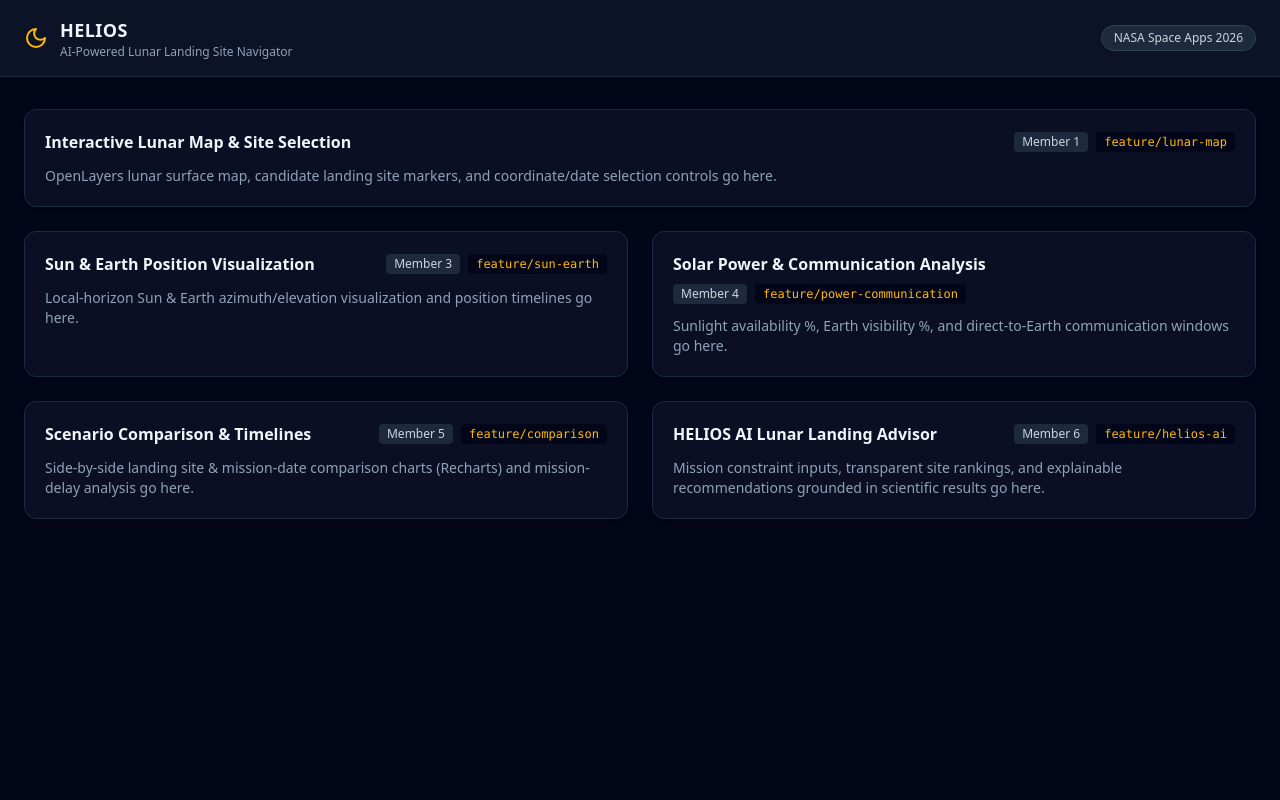
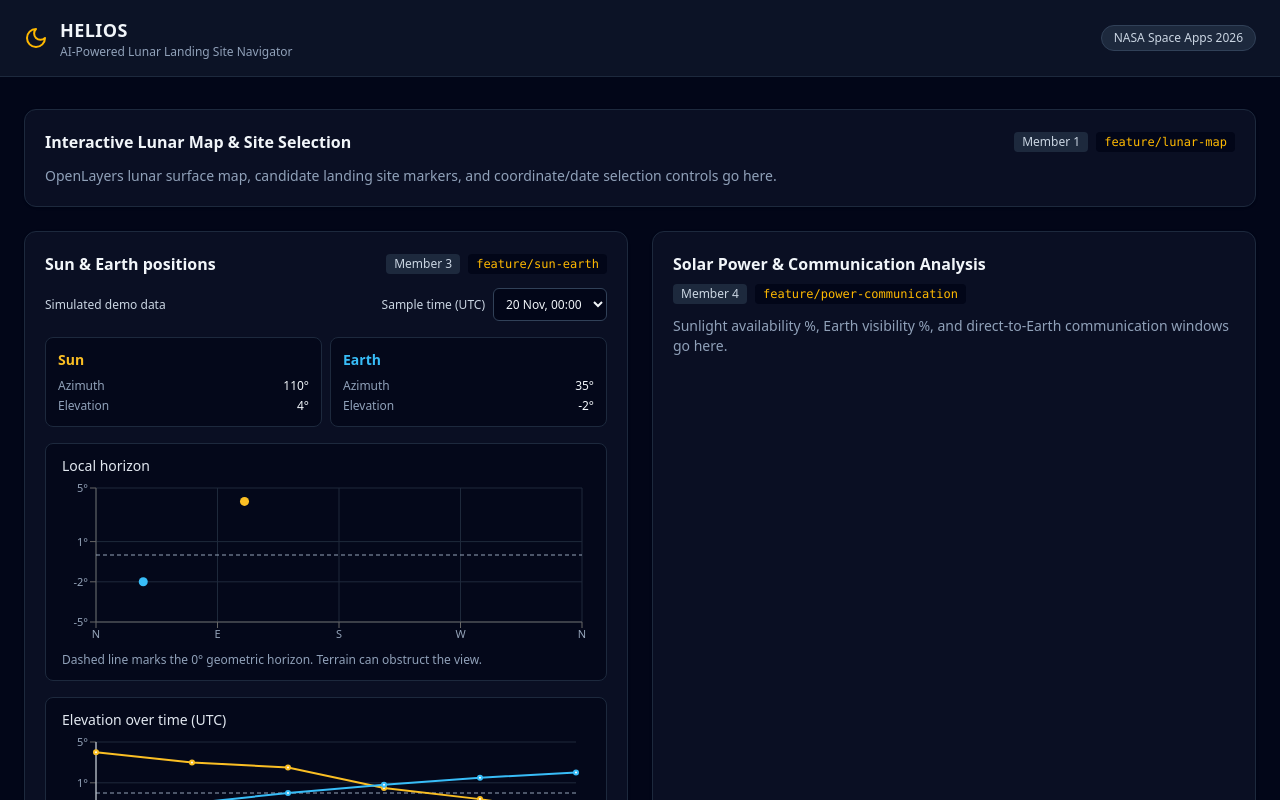
Before and after one commit to Oshaniderun/CosmynX, a React (Vite) app in the folder frontend/: page / in a window 1280 px wide. Shown: the top 800 px of the page. Built offline with nearby package versions, Linux system fonts and the light colour scheme.

Commit message:
feat: visualize Sun and Earth positions

```diff
--- a/frontend/src/features/sun-earth/components/SunEarthPanel.tsx
+++ b/frontend/src/features/sun-earth/components/SunEarthPanel.tsx
@@ -1,16 +1,154 @@
+import { useId, useState } from "react";
+import {
+  CartesianGrid,
+  Line,
+  LineChart,
+  ReferenceLine,
+  ResponsiveContainer,
+  Scatter,
+  ScatterChart,
+  XAxis,
+  YAxis,
+} from "recharts";
 import { ModuleCard } from "../../../components/shared/ModuleCard";
+import type { EphemerisResponse } from "../../../types/helios";
+import { demoEphemeris } from "../services/demoEphemeris";
 
-export function SunEarthPanel() {
+const sunColor = "#fbbf24";
+const earthColor = "#38bdf8";
+const axisStyle = { fill: "#94a3b8", fontSize: 11 };
+const directions: Record<number, string> = { 0: "N", 90: "E", 180: "S", 270: "W", 360: "N" };
+const angleFormat = new Intl.NumberFormat("en", { maximumFractionDigits: 2 });
+const timeFormat = new Intl.DateTimeFormat("en-GB", {
+  timeZone: "UTC",
+  month: "short",
+  day: "numeric",
+  hour: "2-digit",
+  minute: "2-digit",
+});
+
+function formatAngle(value: number | null) {
+  return value === null ? "—" : `${angleFormat.format(value)}°`;
+}
+
+export function SunEarthPanel({ ephemeris = demoEphemeris }: { ephemeris?: EphemerisResponse }) {
   return (
-    <ModuleCard
-      title="Sun & Earth Position Visualization"
-      owner="Member 3"
-      branch="feature/sun-earth"
-    >
-      <p>
-        Local-horizon Sun & Earth azimuth/elevation visualization and position
-        timelines go here.
-      </p>
+    <ModuleCard title="Sun & Earth positions" owner="Member 3" branch="feature/sun-earth">
+      {ephemeris.status === "ok" && ephemeris.points.length > 0 ? (
+        <PositionCharts ephemeris={ephemeris} />
+      ) : (
+        <p role="status">
+          {ephemeris.status === "pending"
+            ? "Ephemeris data is pending."
+            : "No ephemeris data is available for this site and time range."}
+        </p>
+      )}
     </ModuleCard>
   );
 }
+
+function PositionCharts({ ephemeris }: { ephemeris: EphemerisResponse }) {
+  const timeId = useId();
+  const [selectedTime, setSelectedTime] = useState("");
+  const points = ephemeris.points
+    .map((point) => ({ ...point, time: Date.parse(point.timestamp_utc) }))
+    .sort((a, b) => a.time - b.time);
+  const selected = points.find((point) => point.timestamp_utc === selectedTime) ?? points[0];
+  const bodies = [
+    { name: "Sun", color: sunColor, azimuth: selected.sun_azimuth_deg, elevation: selected.sun_elevation_deg },
+    { name: "Earth", color: earthColor, azimuth: selected.earth_azimuth_deg, elevation: selected.earth_elevation_deg },
+  ];
+  const elevations = points
+    .flatMap((point) => [point.sun_elevation_deg, point.earth_elevation_deg])
+    .filter((value): value is number => value !== null);
+  const elevationDomain: [number, number] = [
+    Math.floor(elevations.reduce((min, value) => Math.min(min, value), -5) / 5) * 5,
+    Math.ceil(elevations.reduce((max, value) => Math.max(max, value), 5) / 5) * 5,
+  ];
+
+  return (
+    <div className="space-y-4">
+      <div className="flex flex-wrap items-center justify-between gap-3">
+        <p className="text-xs text-slate-300">{ephemeris.source}</p>
+        <div className="flex items-center gap-2">
+          <label htmlFor={timeId} className="text-xs font-medium text-slate-300">
+            Sample time (UTC)
+          </label>
+          <select
+            id={timeId}
+            value={selected.timestamp_utc}
+            onChange={(event) => setSelectedTime(event.target.value)}
+            className="rounded-md border border-slate-700 bg-slate-950 px-2 py-1.5 text-xs text-slate-100 focus-visible:outline-2 focus-visible:outline-sky-400"
+          >
+            {points.map(({ timestamp_utc, time }) => (
+              <option key={timestamp_utc} value={timestamp_utc}>
+                {timeFormat.format(time)}
+              </option>
+            ))}
+          </select>
+        </div>
+      </div>
+
+      <div className="grid grid-cols-2 gap-2" aria-live="polite">
+        {bodies.map(({ name, color, azimuth, elevation }) => (
+          <div key={name} className="rounded-lg border border-slate-800 bg-slate-950/70 p-3">
+            <h3 className="font-semibold" style={{ color }}>{name}</h3>
+            <dl className="mt-2 grid gap-1 text-xs tabular-nums">
+              <div className="flex flex-wrap justify-between gap-x-2">
+                <dt>Azimuth</dt>
+                <dd className="text-slate-100">{formatAngle(azimuth)}</dd>
+              </div>
+              <div className="flex flex-wrap justify-between gap-x-2">
+                <dt>Elevation</dt>
+                <dd className="text-slate-100">{formatAngle(elevation)}</dd>
+              </div>
+            </dl>
+          </div>
+        ))}
+      </div>
+
+      <figure className="rounded-lg border border-slate-800 bg-slate-950/70 px-2 py-3">
+        <figcaption className="px-2 font-medium text-slate-200">Local horizon</figcaption>
+        <div className="h-44 min-w-0" aria-hidden="true">
+          <ResponsiveContainer width="100%" height="100%" minWidth={0}>
+            <ScatterChart margin={{ top: 12, right: 16, bottom: 0, left: 0 }}>
+              <CartesianGrid stroke="#1e293b" />
+              <XAxis type="number" dataKey="azimuth" domain={[0, 360]} ticks={[0, 90, 180, 270, 360]} tickFormatter={(angle) => directions[angle]} tick={axisStyle} />
+              <YAxis type="number" dataKey="elevation" domain={elevationDomain} tickFormatter={formatAngle} tick={axisStyle} width={42} />
+              <ReferenceLine y={0} stroke="#94a3b8" strokeDasharray="4 3" />
+              {bodies.map(({ name, color, azimuth, elevation }) => (
+                <Scatter
+                  key={name}
+                  name={name}
+                  fill={color}
+                  data={azimuth === null || elevation === null ? [] : [{ azimuth, elevation }]}
+                  isAnimationActive={false}
+                />
+              ))}
+            </ScatterChart>
+          </ResponsiveContainer>
+        </div>
+        <p className="px-2 text-xs">Dashed line marks the 0° geometric horizon. Terrain can obstruct the view.</p>
+      </figure>
+
+      {points.length > 1 && elevations.length > 0 && (
+        <figure className="rounded-lg border border-slate-800 bg-slate-950/70 px-2 py-3">
+          <figcaption className="px-2 font-medium text-slate-200">Elevation over time (UTC)</figcaption>
+          <div className="h-36 min-w-0" aria-hidden="true">
+            <ResponsiveContainer width="100%" height="100%" minWidth={0}>
+              <LineChart data={points} margin={{ top: 12, right: 22, bottom: 0, left: 0 }}>
+                <CartesianGrid stroke="#1e293b" vertical={false} />
+                <XAxis type="number" dataKey="time" domain={["dataMin", "dataMax"]} tickFormatter={(time) => timeFormat.format(time)} tick={axisStyle} tickCount={4} minTickGap={14} />
+                <YAxis type="number" domain={elevationDomain} tickFormatter={formatAngle} tick={axisStyle} width={42} />
+                <ReferenceLine y={0} stroke="#94a3b8" strokeDasharray="4 3" />
+                <ReferenceLine x={selected.time} stroke="#cbd5e1" />
+                <Line dataKey="sun_elevation_deg" name="Sun" stroke={sunColor} strokeWidth={2} dot={{ r: 2 }} isAnimationActive={false} />
+                <Line dataKey="earth_elevation_deg" name="Earth" stroke={earthColor} strokeWidth={2} dot={{ r: 2 }} isAnimationActive={false} />
+              </LineChart>
+            </ResponsiveContainer>
+          </div>
+        </figure>
+      )}
+    </div>
+  );
+}
--- /dev/null
+++ b/frontend/src/features/sun-earth/services/demoEphemeris.ts
@@ -0,0 +1,20 @@
+import type { EphemerisResponse } from "../../../types/helios";
+
+export const demoEphemeris: EphemerisResponse = {
+  site_id: "demo",
+  latitude_deg: -89.54,
+  longitude_deg: 0,
+  start_utc: "2026-11-20T00:00:00Z",
+  end_utc: "2026-11-20T05:00:00Z",
+  step_minutes: 60,
+  status: "ok",
+  source: "Simulated demo data",
+  points: [
+    { timestamp_utc: "2026-11-20T00:00:00Z", sun_azimuth_deg: 110, sun_elevation_deg: 4, earth_azimuth_deg: 35, earth_elevation_deg: -2 },
+    { timestamp_utc: "2026-11-20T01:00:00Z", sun_azimuth_deg: 116, sun_elevation_deg: 3, earth_azimuth_deg: 36, earth_elevation_deg: -1 },
+    { timestamp_utc: "2026-11-20T02:00:00Z", sun_azimuth_deg: 122, sun_elevation_deg: 2.5, earth_azimuth_deg: 37, earth_elevation_deg: 0 },
+    { timestamp_utc: "2026-11-20T03:00:00Z", sun_azimuth_deg: 128, sun_elevation_deg: 0.5, earth_azimuth_deg: 38, earth_elevation_deg: 0.8 },
+    { timestamp_utc: "2026-11-20T04:00:00Z", sun_azimuth_deg: 134, sun_elevation_deg: -0.6, earth_azimuth_deg: 39, earth_elevation_deg: 1.5 },
+    { timestamp_utc: "2026-11-20T05:00:00Z", sun_azimuth_deg: 140, sun_elevation_deg: -2, earth_azimuth_deg: 40, earth_elevation_deg: 2 },
+  ],
+};
```
